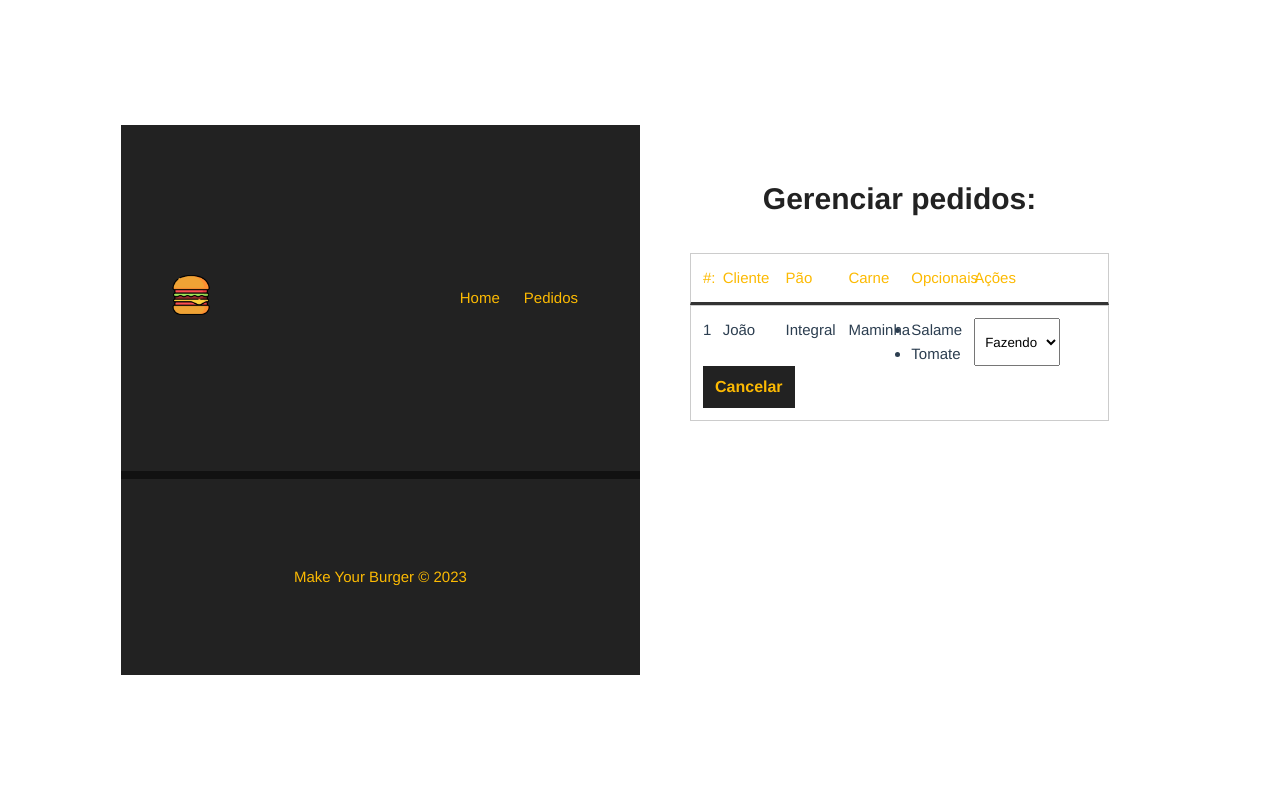
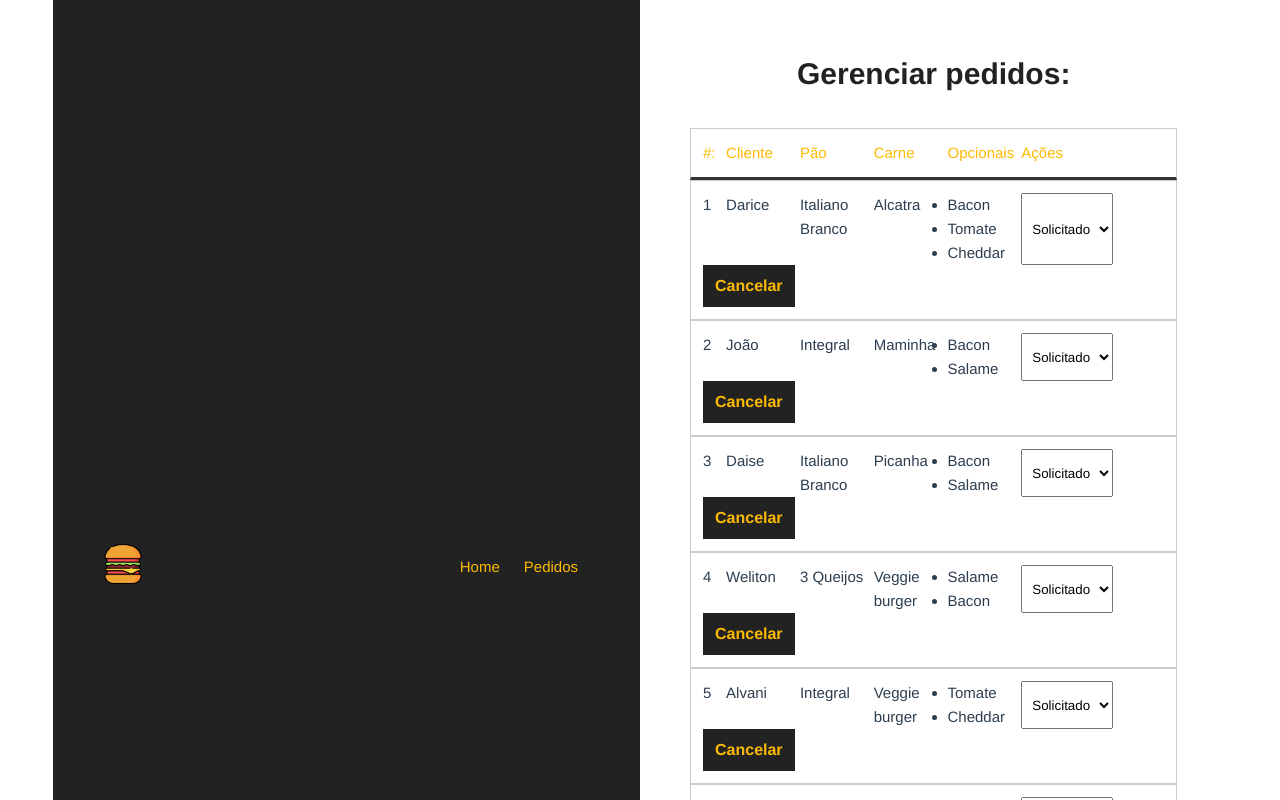
Before and after one commit to daricesousa/make-your-burger, a Vue app: page /orders in a window 1280 px wide. Shown: the top 800 px of the page. Built offline with nearby package versions, Linux system fonts and the light colour scheme; data requests are answered from the project's data file.

Commit message:
get orders

```diff
--- a/src/components/DashboardOrder.vue
+++ b/src/components/DashboardOrder.vue
@@ -1,4 +1,18 @@
 <script setup>
+
+import { onMounted, ref } from 'vue';
+
+const orders = ref([]);
+
+async function getOrders() {
+  const req = await fetch("http://localhost:3000/burgers");
+  const data = await req.json();
+  orders.value = data;
+}
+
+onMounted(() => getOrders());
+
+
 </script>
 
 <template>
@@ -12,20 +26,19 @@
         <div>Opcionais</div>
         <div>Ações</div>
       </div>
-      <div id="burger-table-rows">
+      <div id="burger-table-rows" v-for="order in orders" :key="order.id">
         <div class="burger-table-row">
-          <div class="order-number">1</div>
-          <div> João</div>
-          <div> Integral</div>
-          <div>Maminha</div>
+          <div class="order-number">{{ order.id }}</div>
+          <div>{{ order.name }}</div>
+          <div> {{ order.bread }}</div>
+          <div>{{ order.meat }}</div>
           <div>
-            <ul>
-              <li> Salame</li>
-              <li> Tomate</li>
+            <ul v-for="(optional, index) in order.optional" :key="index">
+              <li>{{ optional }}</li>
             </ul>
           </div>
           <select name="status" class="status">
-            <option value="">Fazendo</option>
+            <option value="">{{ order.status }}</option>
           </select>
           <button class="delete-btn">Cancelar</button>
         </div>
```
